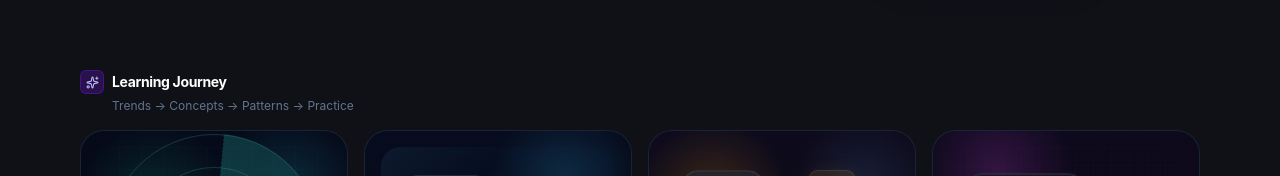
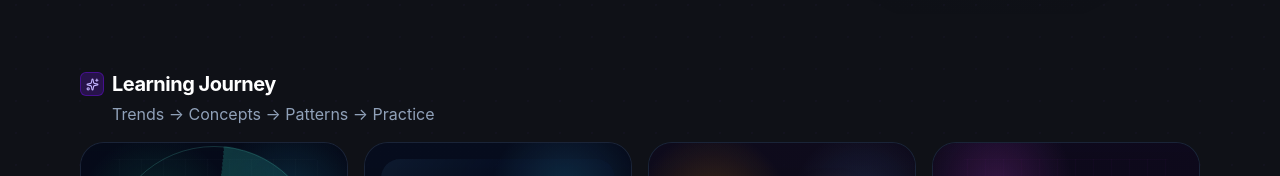
Before and after one commit to Taeyeong-yoon/cloid-ai, a Next.js app: page / in a window 1280 px wide. Shown: the part 491-667 px from the top of the page. Built offline with nearby package versions, Linux system fonts and the light colour scheme; no server answers.

Commit message:
Increase Learning Journey heading emphasis

```diff
--- a/src/app/HomeClient.tsx
+++ b/src/app/HomeClient.tsx
@@ -284,9 +284,9 @@ export default function HomeClient({
             <span className="flex h-6 w-6 items-center justify-center rounded-md border border-violet-800/60 bg-violet-900/40 text-sm">
               <Sparkles size={13} className="text-violet-300" />
             </span>
-            <span className="text-sm font-bold tracking-tight text-white">{t.home.journey_title}</span>
+            <span className="text-lg font-bold tracking-tight text-white sm:text-xl">{t.home.journey_title}</span>
           </h2>
-          <p className="ml-8 text-xs text-slate-500">{t.home.journey_subtitle}</p>
+          <p className="ml-8 text-sm text-slate-400 sm:text-base">{t.home.journey_subtitle}</p>
         </div>
 
         <div className="journey-grid mb-5 grid grid-cols-1 gap-4 md:grid-cols-2 xl:grid-cols-4">
```
